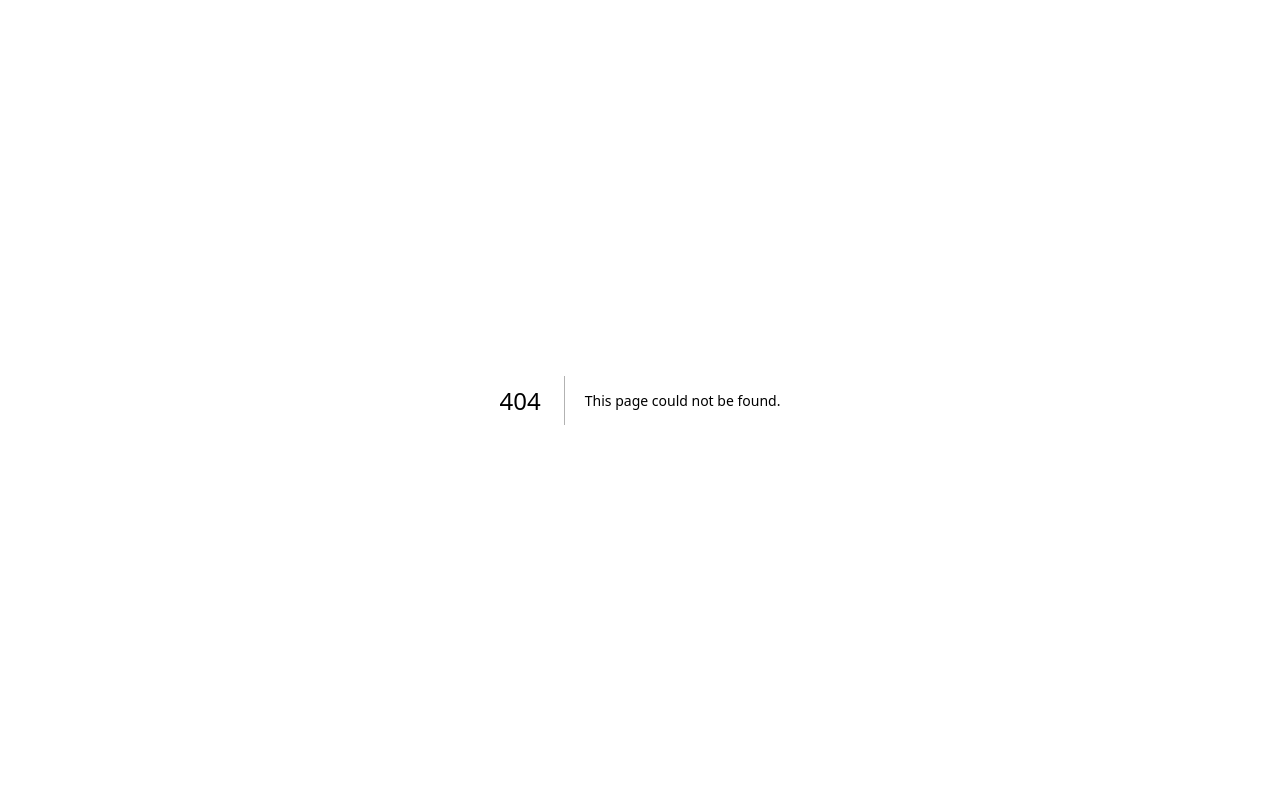
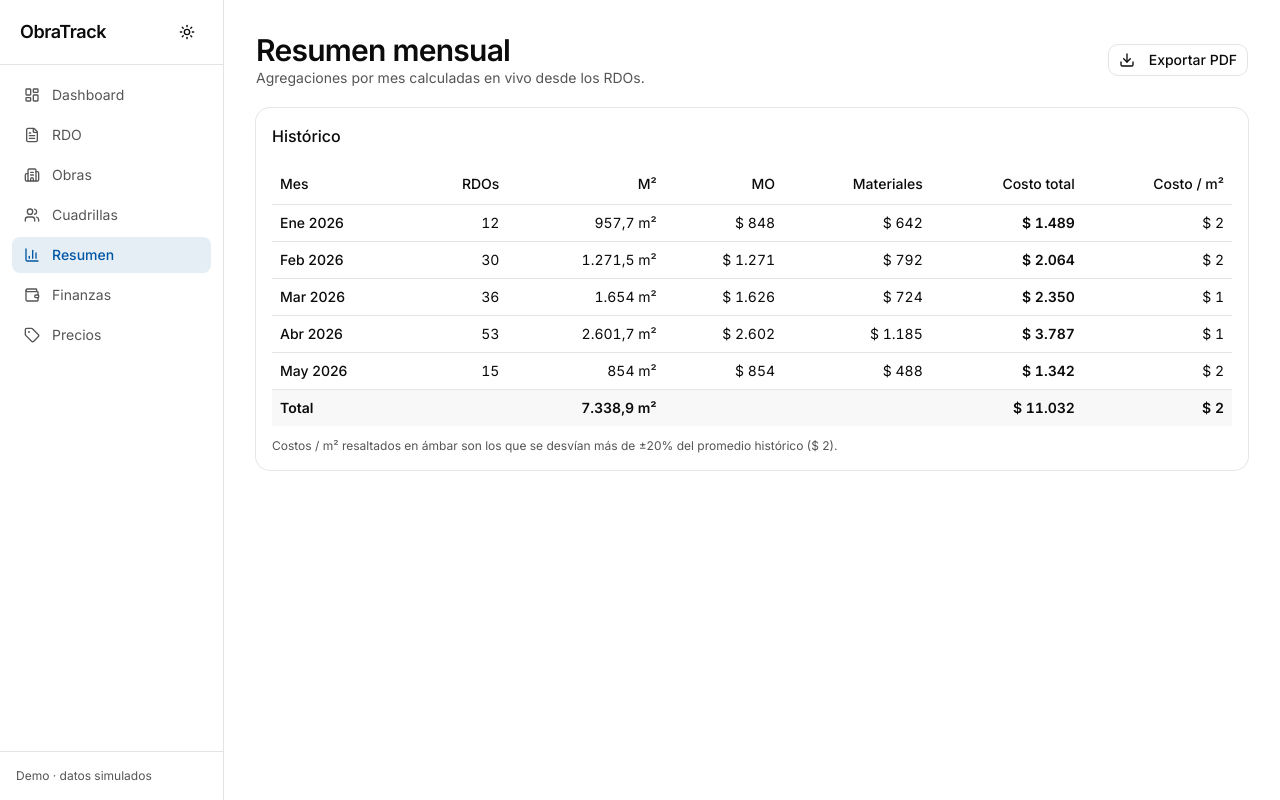
Before and after one commit to maachii22/obratrack, a Next.js app: page /resumen in a window 1280 px wide. Before the commit this address had no page. Built offline with nearby package versions, Linux system fonts and the light colour scheme.

Commit message:
feat(resumen): tabla mensual + alertas costo/m² desviado

```diff
--- /dev/null
+++ b/app/(app)/resumen/page.tsx
@@ -0,0 +1,134 @@
+"use client";
+
+import { useMemo } from "react";
+import { useStore } from "@/lib/store";
+import { resumenMensual } from "@/lib/calc";
+import preciosC from "@/data/precios-cuadrilla.json";
+import preciosM from "@/data/precios-material.json";
+import {
+  Table,
+  TableBody,
+  TableCell,
+  TableFooter,
+  TableHead,
+  TableHeader,
+  TableRow,
+} from "@/components/ui/table";
+import { Card, CardContent, CardHeader, CardTitle } from "@/components/ui/card";
+import { Button } from "@/components/ui/button";
+import { fmtARS, fmtM2, fmtMes } from "@/lib/formatters";
+import { Download } from "lucide-react";
+import { toast } from "sonner";
+import type { PrecioCuadrilla, PrecioMaterial } from "@/lib/types";
+
+export default function ResumenPage() {
+  const { rdos } = useStore();
+  const resumen = useMemo(
+    () => resumenMensual(rdos, preciosC as PrecioCuadrilla[], preciosM as PrecioMaterial[]),
+    [rdos]
+  );
+
+  const promCostoM2 =
+    resumen.length > 0
+      ? resumen.reduce((s, r) => s + r.costoM2, 0) / resumen.length
+      : 0;
+
+  const totalM2 = resumen.reduce((s, r) => s + r.m2, 0);
+  const totalCosto = resumen.reduce((s, r) => s + r.costoTotal, 0);
+
+  return (
+    <div className="space-y-5">
+      <div className="flex flex-wrap items-center justify-between gap-3">
+        <div>
+          <h1 className="text-3xl font-semibold tracking-tight">Resumen mensual</h1>
+          <p className="text-sm text-muted-foreground">
+            Agregaciones por mes calculadas en vivo desde los RDOs.
+          </p>
+        </div>
+        <Button
+          variant="outline"
+          onClick={() =>
+            toast.info("Exportar PDF — disponible en la versión completa")
+          }
+        >
+          <Download className="h-4 w-4 mr-2" />
+          Exportar PDF
+        </Button>
+      </div>
+
+      <Card>
+        <CardHeader>
+          <CardTitle className="text-base">Histórico</CardTitle>
+        </CardHeader>
+        <CardContent>
+          <div className="overflow-x-auto">
+            <Table>
+              <TableHeader>
+                <TableRow>
+                  <TableHead>Mes</TableHead>
+                  <TableHead className="text-right">RDOs</TableHead>
+                  <TableHead className="text-right">M²</TableHead>
+                  <TableHead className="text-right">MO</TableHead>
+                  <TableHead className="text-right">Materiales</TableHead>
+                  <TableHead className="text-right">Costo total</TableHead>
+                  <TableHead className="text-right">Costo / m²</TableHead>
+                </TableRow>
+              </TableHeader>
+              <TableBody>
+                {resumen.map((r) => {
+                  const desviado =
+                    promCostoM2 > 0 &&
+                    Math.abs(r.costoM2 - promCostoM2) > promCostoM2 * 0.2;
+                  return (
+                    <TableRow key={r.mes}>
+                      <TableCell className="font-medium">{fmtMes(r.mes)}</TableCell>
+                      <TableCell className="text-right tabular-nums">{r.rdos}</TableCell>
+                      <TableCell className="text-right tabular-nums">{fmtM2(r.m2)}</TableCell>
+                      <TableCell className="text-right tabular-nums">
+                        {fmtARS(r.costoMO)}
+                      </TableCell>
+                      <TableCell className="text-right tabular-nums">
+                        {fmtARS(r.costoMateriales)}
+                      </TableCell>
+                      <TableCell className="text-right tabular-nums font-semibold">
+                        {fmtARS(r.costoTotal)}
+                      </TableCell>
+                      <TableCell
+                        className={`text-right tabular-nums ${
+                          desviado ? "text-warning font-semibold" : ""
+                        }`}
+                      >
+                        {fmtARS(r.costoM2)}
+                      </TableCell>
+                    </TableRow>
+                  );
+                })}
+              </TableBody>
+              <TableFooter>
+                <TableRow>
+                  <TableCell className="font-semibold">Total</TableCell>
+                  <TableCell />
+                  <TableCell className="text-right tabular-nums font-semibold">
+                    {fmtM2(totalM2)}
+                  </TableCell>
+                  <TableCell />
+                  <TableCell />
+                  <TableCell className="text-right tabular-nums font-semibold">
+                    {fmtARS(totalCosto)}
+                  </TableCell>
+                  <TableCell className="text-right tabular-nums font-semibold">
+                    {fmtARS(promCostoM2)}
+                  </TableCell>
+                </TableRow>
+              </TableFooter>
+            </Table>
+          </div>
+          <p className="text-xs text-muted-foreground mt-3">
+            Costos / m² resaltados en ámbar son los que se desvían más de ±20% del
+            promedio histórico ({fmtARS(promCostoM2)}).
+          </p>
+        </CardContent>
+      </Card>
+    </div>
+  );
+}
```
